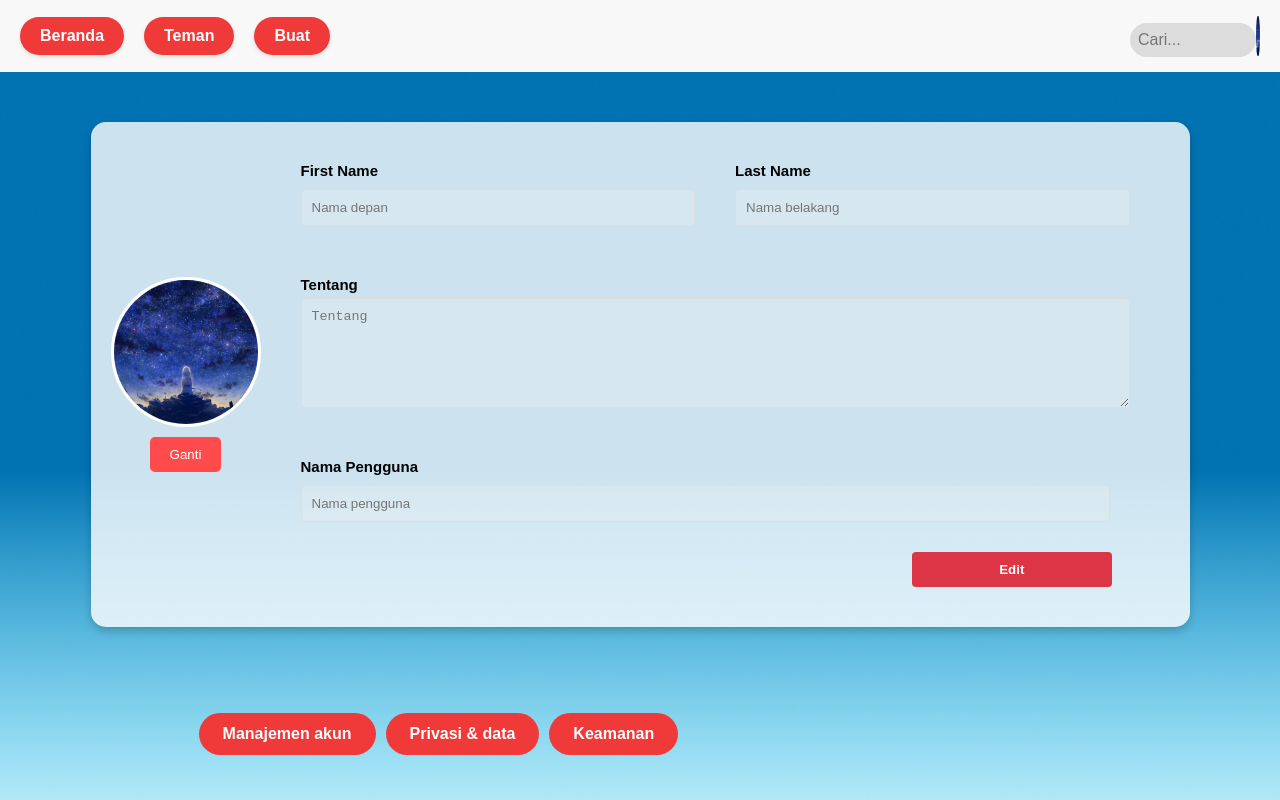
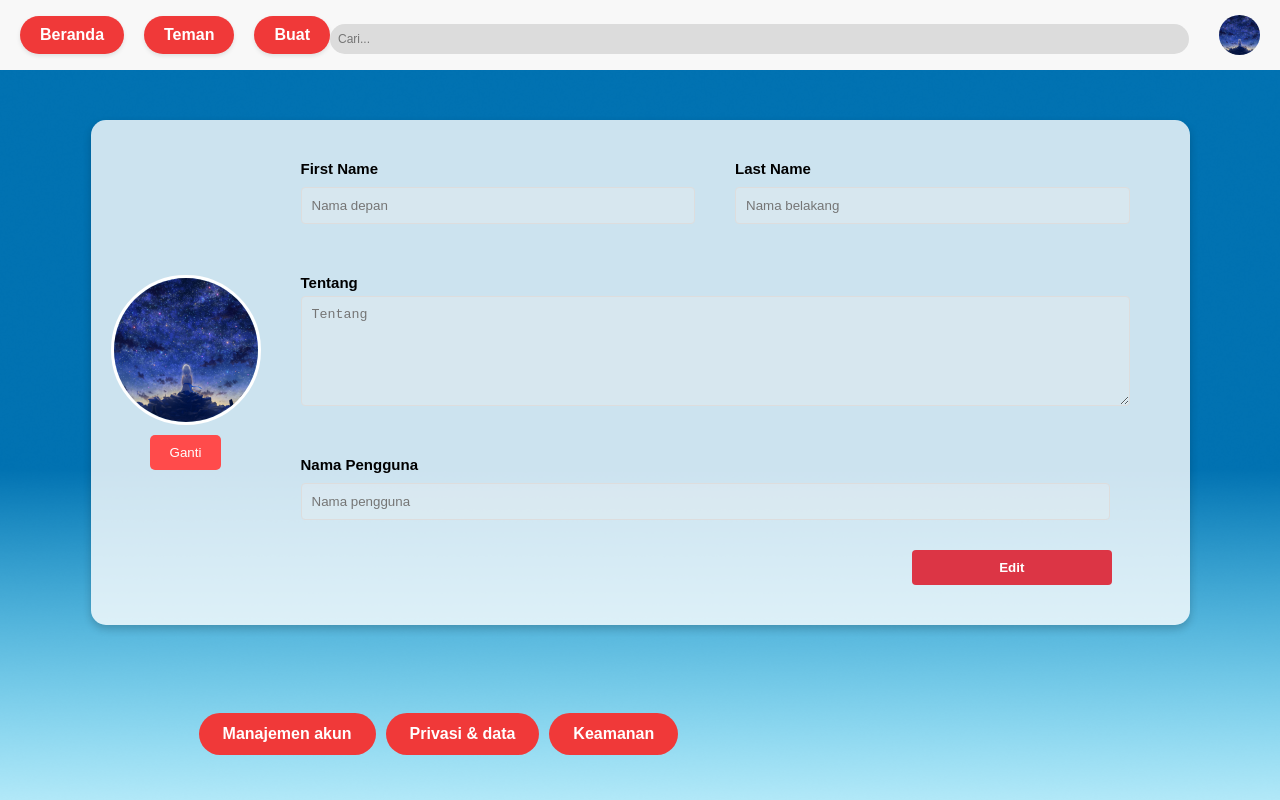
Before and after one commit to DimasAliA/desweb-9, a React (Create React App) app: page /profile in a window 1280 px wide. Built offline with nearby package versions, Linux system fonts and the light colour scheme; a web font is replaced by a local one.

Commit message:
Update nav.css

```diff
--- a/src/components/profile-page/nav.css
+++ b/src/components/profile-page/nav.css
@@ -24,24 +24,30 @@
   margin-right: 0;
 }
 
+.search-profile-container {
+  display: flex;
+  align-items: center;
+}
+
 .nav-profile-page input[type="search"] {
   padding: 8px;
-  margin-left: 800px;
   border-radius: 20px;
   border: none;
   outline: none;
   background-color: #dcdcdc;
-  font-size: 16px;
+  font-size: 12px;
+  margin-right: 30px;
 }
 
 .nav-profile-page .profile-circle {
-  width: 40px;
+  width: 60px;
   height: 40px;
   border-radius: 50%;
   overflow: hidden;
-  cursor: pointer;
+  display: flex;
+  justify-content: center;
+  align-items: center;
 }
-
 
 .nav-profile-page .profile-circle img {
   width: 100%;
```
